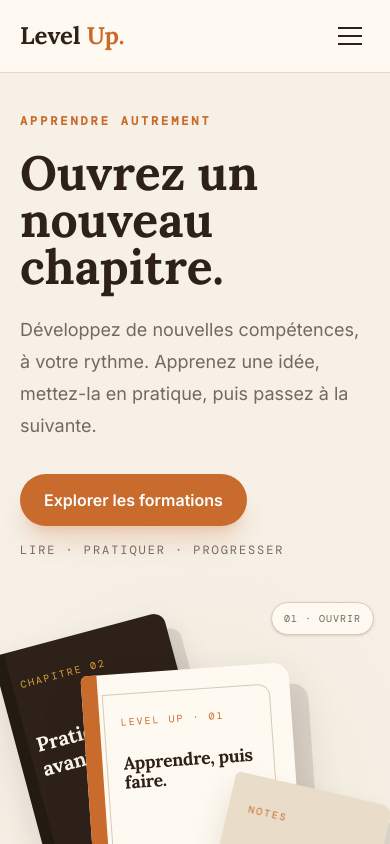
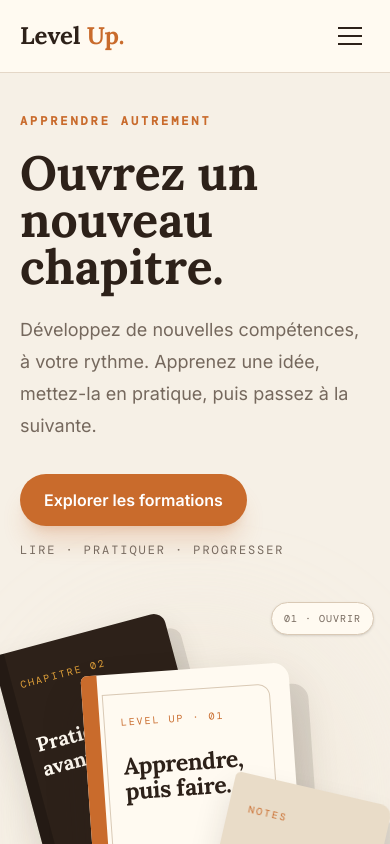
Before and after one commit to odounlami/elearning, an Angular app in the folder frontend/: page / in a window 390 px wide. Shown: the top 844 px of the page. Built offline with nearby package versions, Linux system fonts and the light colour scheme; no server answers.

Commit message:
fix: restore book title sizing

```diff
--- a/frontend/src/app/pages/home/home.html
+++ b/frontend/src/app/pages/home/home.html
@@ -1,5 +1,5 @@
 <main #page class="overflow-hidden">
-  <section class="relative isolate min-h-[calc(100svh-4.5rem)] lg:flex lg:items-center">
+  <section class="relative isolate min-h-[calc(100svh-4.5rem)] flex items-center">
     <div class="mx-auto grid w-full max-w-310 gap-10 px-5 py-10 sm:gap-12 lg:grid-cols-[1fr_.95fr] lg:items-center lg:px-8 lg:py-12">
       <div class="js-reveal">
         <p class="font-mono text-xs font-semibold uppercase tracking-[.24em] text-orange">Apprendre autrement</p>
@@ -18,7 +18,7 @@
             <div class="absolute inset-y-0 left-0 z-0 w-4 rounded-l-md bg-orange"></div>
             <div class="relative z-10 flex h-full min-h-0 min-w-0 flex-col overflow-hidden rounded-r-xl border border-line px-4 py-5 sm:px-5">
               <span class="shrink-0 font-mono text-[10px] uppercase tracking-[.2em] text-orange">Level Up · 01</span>
-              <h2 class="mt-6 min-h-0 max-w-full break-words font-display text-[clamp(1.1rem,2.2vw,1.7rem)] font-bold leading-[1.08] tracking-[-0.02em]">Apprendre, puis faire.</h2>
+              <h2 class="mt-6 min-h-0 max-w-full break-words font-display text-[clamp(1.45rem,3vw,2rem)] font-bold leading-[1.08] tracking-[-0.02em]">Apprendre, puis faire.</h2>
               <div class="mt-auto shrink-0 pt-5"><div class="h-px bg-line"></div><span class="mt-3 block font-mono text-[9px] uppercase tracking-[.18em] text-muted">Un chapitre à la fois</span></div>
             </div>
           </div>
```
